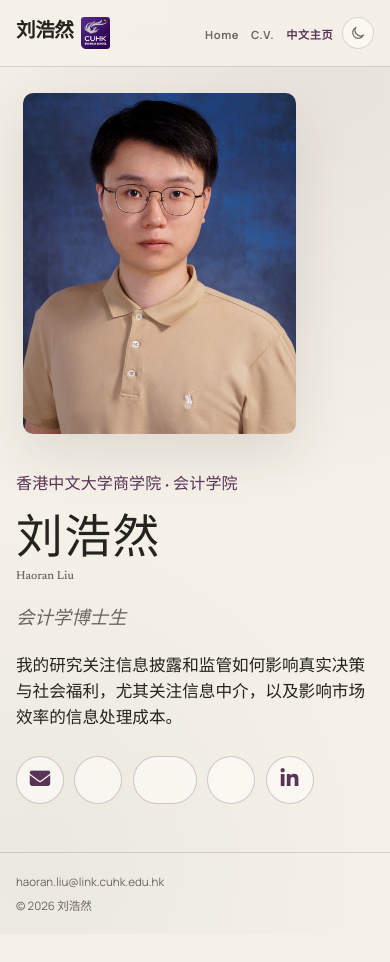
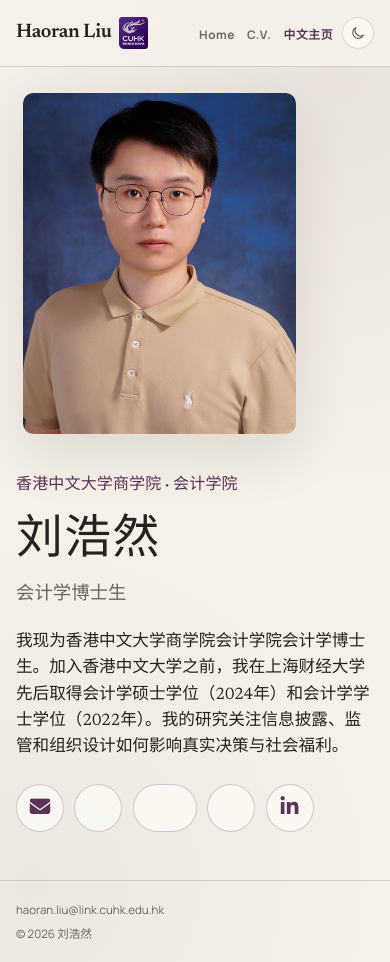
Before and after one commit to haoran-l/haoran-l.github.io, a plain HTML site: page zh/index.html in a window 390 px wide. Before the commit the page ends 934 px from the top, so only its background shows below. Drawn offline with Linux system fonts and the light colour scheme; some icons are missing.

Commit message:
Refine biography and navigation

```diff
--- a/assets/css/styles.css
+++ b/assets/css/styles.css
@@ -153,7 +153,7 @@ img {
 
 .nav-links a {
   color: var(--muted);
-  font-size: 0.78rem;
+  font-size: 0.86rem;
   font-weight: 700;
   letter-spacing: 0.05em;
   text-decoration: none;
@@ -254,26 +254,10 @@ img {
   line-height: 0.96;
 }
 
-.home h1 span {
-  display: block;
-  margin-top: 0.55rem;
-  color: var(--muted);
-  font-family: var(--sans);
-  font-size: 0.25em;
-  font-weight: 500;
-  letter-spacing: 0.02em;
-  line-height: 1.35;
-}
-
 html[lang="zh-Hans"] .home h1 {
   font-family: "KaiTi", "STKaiti", "Kaiti SC", "Noto Serif SC", serif;
   font-weight: 500;
   letter-spacing: 0.03em;
-}
-
-html[lang="zh-Hans"] .home h1 span {
-  font-family: var(--serif);
-  letter-spacing: 0;
 }
 
 .role {
@@ -282,6 +266,26 @@ html[lang="zh-Hans"] .home h1 span {
   font-family: var(--serif);
   font-size: clamp(1.15rem, 2vw, 1.45rem);
   font-style: italic;
+}
+
+.pronunciation {
+  margin: 0.75rem 0 0;
+  color: var(--muted);
+  font-size: 0.73rem;
+  letter-spacing: 0.015em;
+}
+
+.pronunciation span:first-child {
+  color: var(--ink);
+  font-weight: 600;
+}
+
+.pronunciation + .role {
+  margin-top: 0.65rem;
+}
+
+html[lang="zh-Hans"] .role {
+  font-style: normal;
 }
 
 .intro {
@@ -582,7 +586,7 @@ html[lang="zh-Hans"] .home h1 span {
   }
 
   .nav-links a {
-    font-size: 0.7rem;
+    font-size: 0.74rem;
   }
 
   .theme-toggle {
--- a/zh/index.html
+++ b/zh/index.html
@@ -5,7 +5,7 @@
     <meta name="viewport" content="width=device-width, initial-scale=1">
     <meta name="description" content="刘浩然，香港中文大学会计学院博士生。">
     <meta name="theme-color" content="#f5f1e8">
-    <title>刘浩然 | Haoran Liu</title>
+    <title>刘浩然</title>
     <link rel="icon" type="image/svg+xml" sizes="any" href="../assets/img/favicon.svg">
     <link rel="preconnect" href="https://fonts.googleapis.com">
     <link rel="preconnect" href="https://fonts.gstatic.com" crossorigin>
@@ -13,7 +13,7 @@
     <link rel="stylesheet" href="https://cdnjs.cloudflare.com/ajax/libs/academicons/1.9.4/css/academicons.min.css">
     <link rel="stylesheet" href="https://cdnjs.cloudflare.com/ajax/libs/font-awesome/6.4.2/css/all.min.css">
     <script>try{const t=localStorage.getItem("theme");if(t==="light"||t==="dark")document.documentElement.dataset.theme=t}catch(e){}</script>
-    <link rel="stylesheet" href="../assets/css/styles.css?v=20260717-5">
+    <link rel="stylesheet" href="../assets/css/styles.css?v=20260717-7">
     <script defer src="../assets/js/main.js?v=20260717-3"></script>
   </head>
   <body>
@@ -21,7 +21,7 @@
 
     <header class="site-header">
       <nav class="nav-shell" aria-label="主要导航">
-        <a class="brand" href="index.html">刘浩然 <img class="brand-logo" src="../assets/img/cuhk-business-school.png" alt="香港中文大学商学院"></a>
+        <a class="brand" href="index.html">Haoran Liu <img class="brand-logo" src="../assets/img/cuhk-business-school.png" alt="香港中文大学商学院"></a>
         <div class="nav-actions">
           <ul class="nav-links">
             <li><a href="../index.html" lang="en">Home</a></li>
@@ -40,10 +40,10 @@
       <section class="home" aria-labelledby="hero-title">
         <div class="home-copy">
           <p class="affiliation">香港中文大学商学院 · 会计学院</p>
-          <h1 id="hero-title">刘浩然 <span>Haoran Liu</span></h1>
+          <h1 id="hero-title">刘浩然</h1>
           <p class="role">会计学博士生</p>
           <p class="intro">
-            我的研究关注信息披露和监管如何影响真实决策与社会福利，尤其关注信息中介，以及影响市场效率的信息处理成本。
+            我现为香港中文大学商学院会计学院会计学博士生。加入香港中文大学之前，我在上海财经大学先后取得会计学硕士学位（2024年）和会计学学士学位（2022年）。我的研究关注信息披露、监管和组织设计如何影响真实决策与社会福利。
           </p>
 
           <div class="profile-links" aria-label="学术与职业主页">
```
Also changed, not shown: cv.html (+1 -1 lines), index.html (+2 -1 lines).
